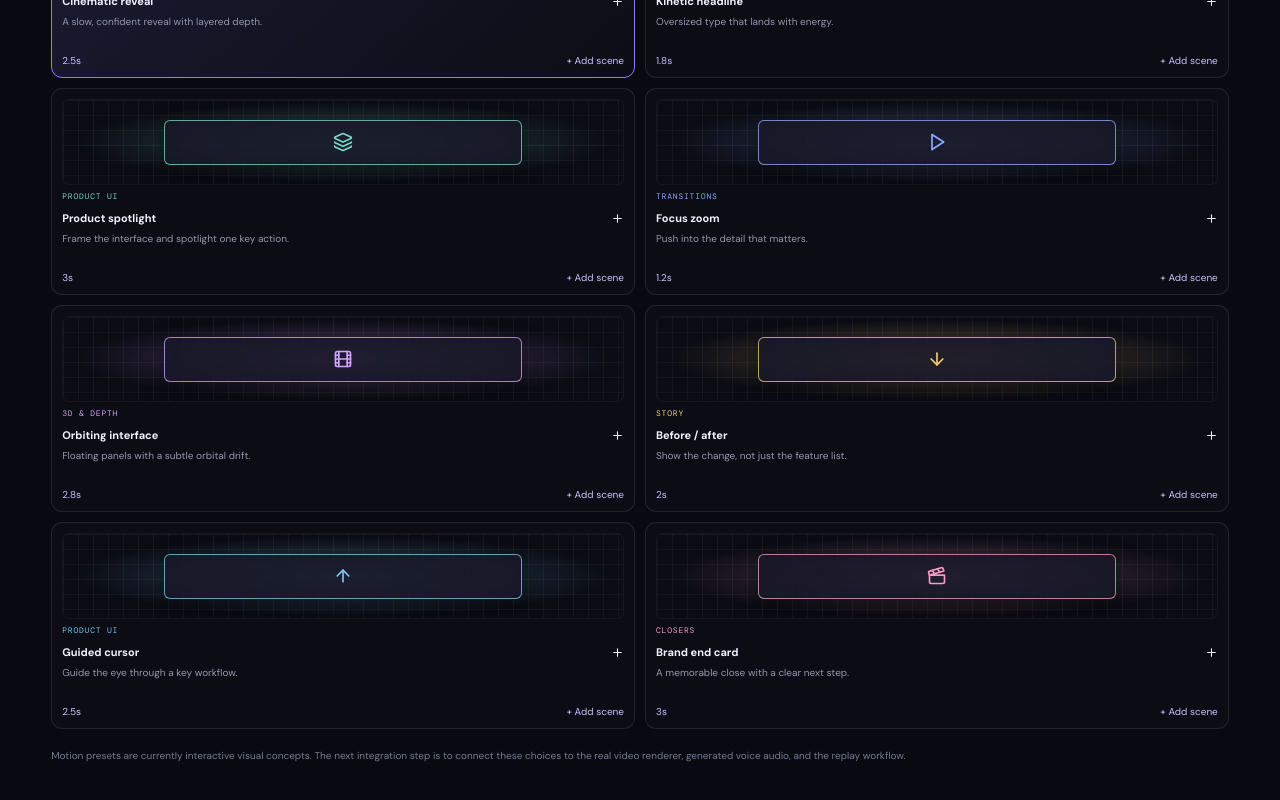
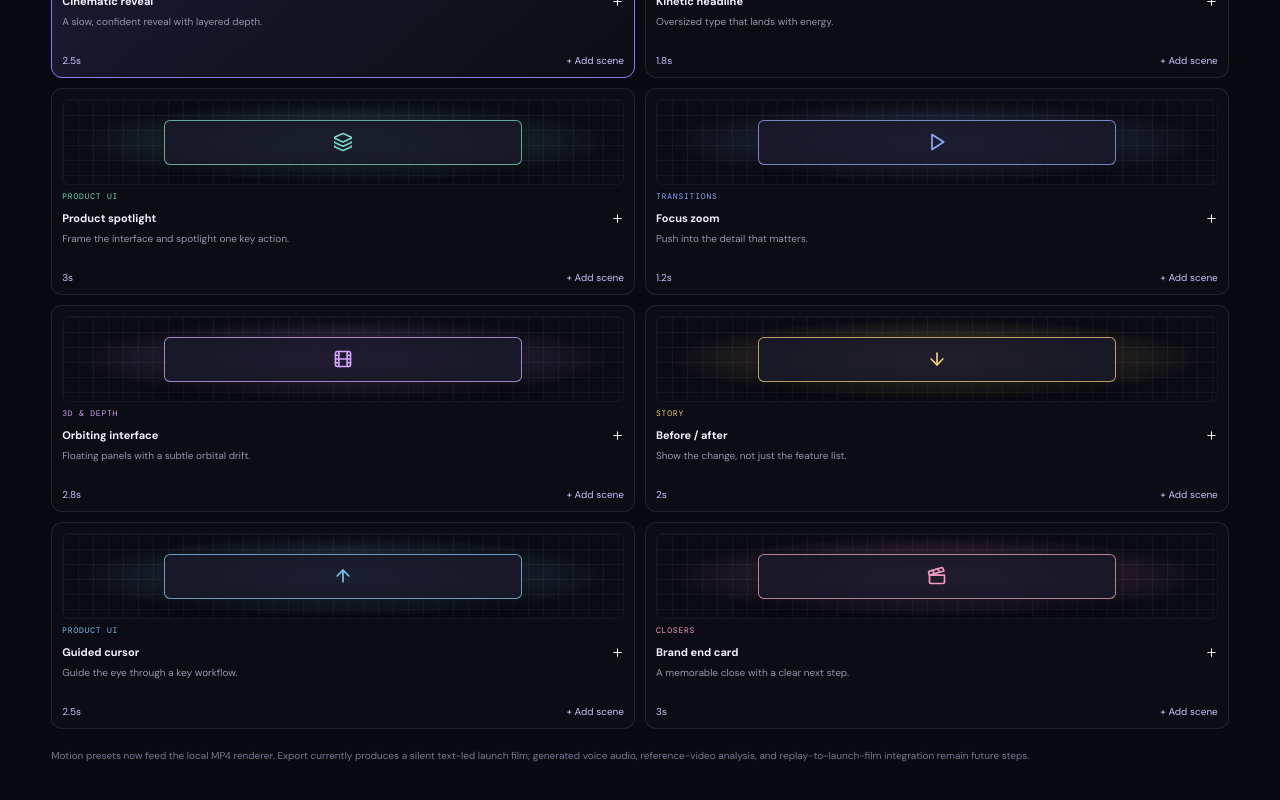
Before and after one commit to arhan1-hub/Cutlume, a Next.js app: page /motion in a window 1280 px wide. Shown: the part 1733-2533 px from the top of the page. Built offline with nearby package versions, Linux system fonts and the light colour scheme.

Commit message:
Clarify current motion renderer capabilities

```diff
--- a/app/motion/page.tsx
+++ b/app/motion/page.tsx
@@ -291,7 +291,7 @@ export default function MotionStudioPage() {
             <div className="m-add"><span>{preset.duration}</span><span style={{marginLeft:"auto"}}>+ Add scene</span></div>
           </button>)}
         </div>
-        <p className="m-footnote">Motion presets are currently interactive visual concepts. The next integration step is to connect these choices to the real video renderer, generated voice audio, and the replay workflow.</p>
+        <p className="m-footnote">Motion presets now feed the local MP4 renderer. Export currently produces a silent text-led launch film; generated voice audio, reference-video analysis, and replay-to-launch-film integration remain future steps.</p>
       </div>
     </main>
   );
```
